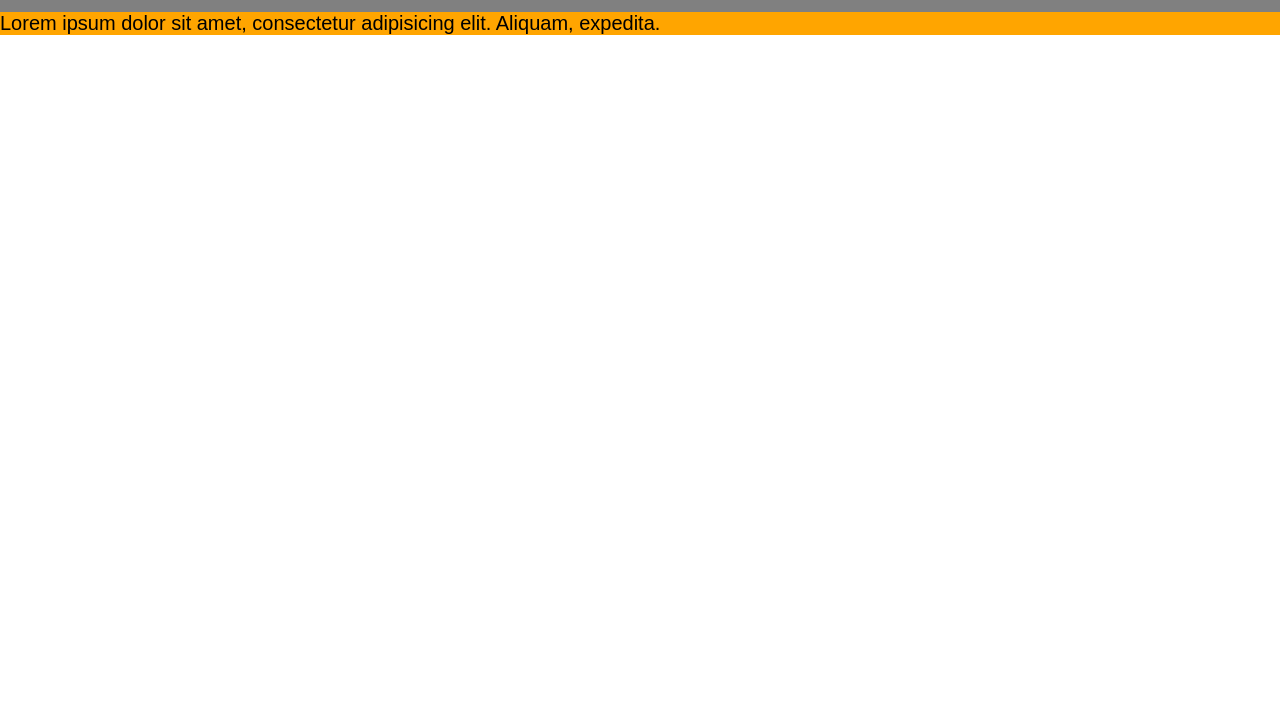
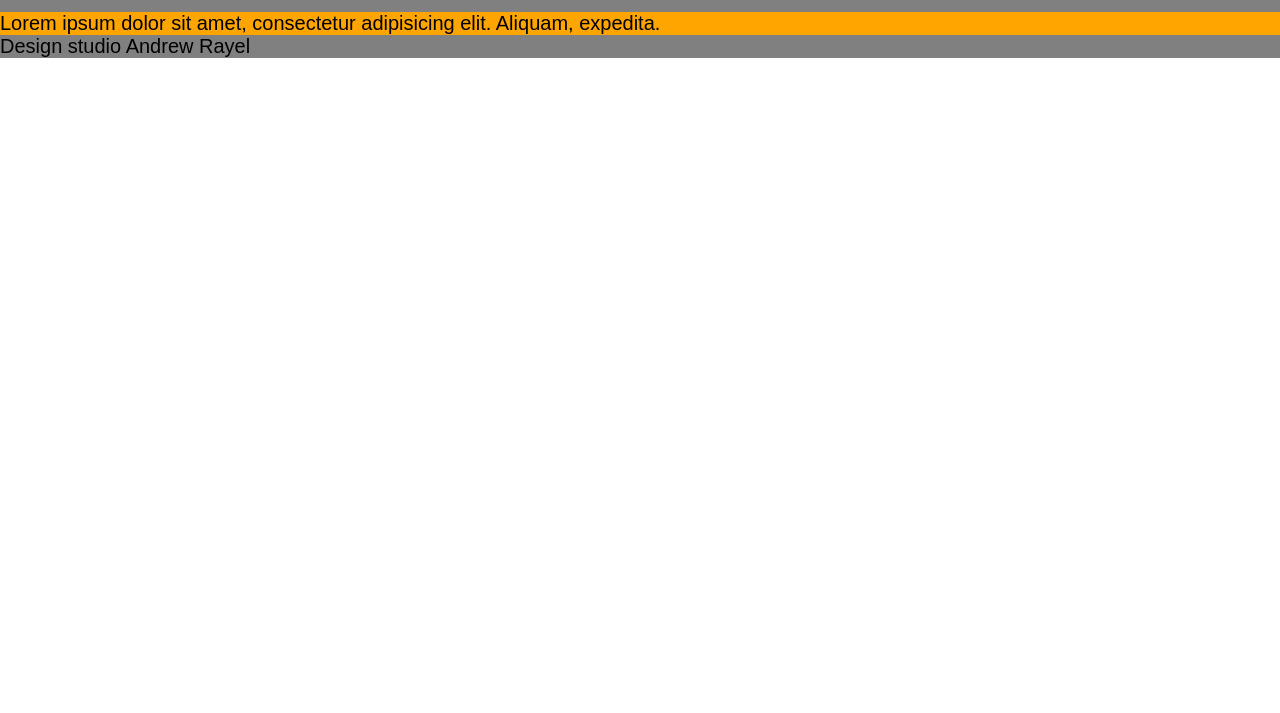
Before and after one commit to heliogracie/test, a website with bundled scripts: page testimonials.html in a window 1280 px wide. Shown: the part 87-800 px from the top of the page. Built offline with nearby package versions, Linux system fonts and the light colour scheme; files whose address does not match are found by name.

Commit message:
Added footer.

```diff
--- a/testimonials.html
+++ b/testimonials.html
@@ -11,6 +11,7 @@
 		<div class="navbar"></div>
 		<div class="sidebar"></div>
 		<div class="main">Lorem ipsum dolor sit amet, consectetur adipisicing elit. Aliquam, expedita.</div>
+		<footer>Design studio Andrew Rayel</footer>
 	</div>
 	<script defer src="js/main.js"></script>
 	<script defer src="js/app.js"></script>
```
